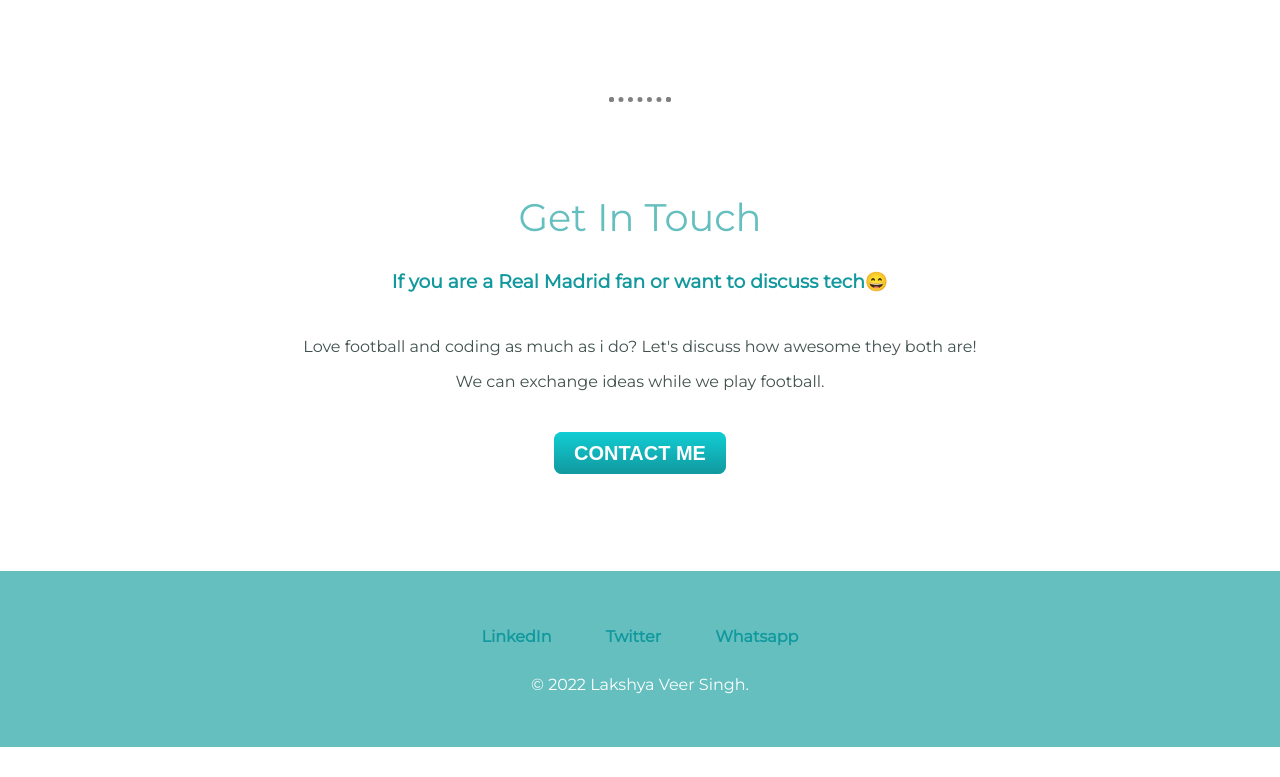
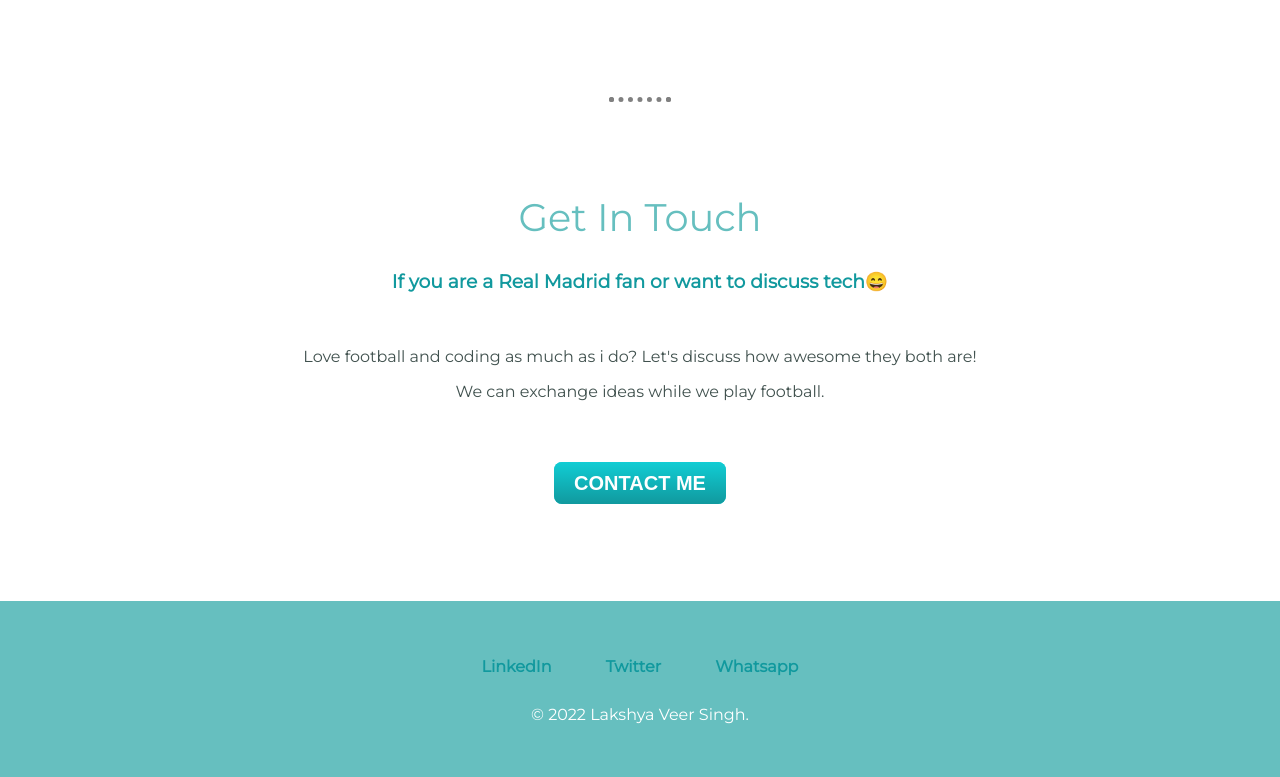
Before and after one commit to veerLakshya/Lakshya-Website, a plain HTML site: page index.html in a window 1280 px wide. Shown: the part 2124-2901 px from the top of the page. Before the commit the page ends 2871 px from the top, so only its background shows below. Drawn offline with Linux system fonts and the light colour scheme.

Commit message:
increased padding btw btn and last line text

```diff
--- a/css/styles.css
+++ b/css/styles.css
@@ -75,12 +75,12 @@ hr {
 
 #ideas-top{
   line-height: normal;
-  padding-top: 20px;
+  padding-top: 30px;
 }
 
 #ideas-bottom{
   line-height: normal;
-  padding-bottom: 30px;
+  padding-bottom: 50px;
 }
 
 .skill-row {
```
